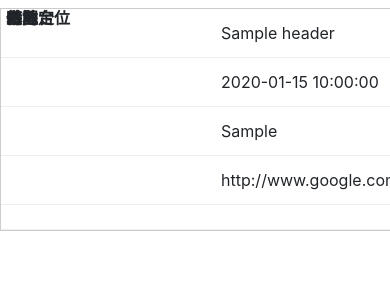
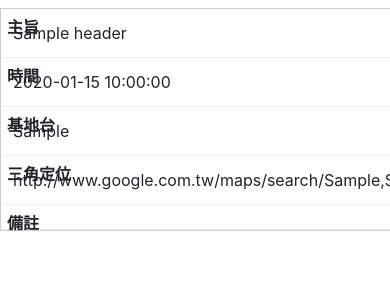
Before and after one commit to latteouka/loccib-frontend, a Flask app: template templates/records.html in a window 390 px wide; the page is wider, and only the part inside the window is pictured. Shown: the top 300 px of that part. Run offline with Flask 2, Linux system fonts and the light colour scheme; the template is opened without the code that fills it: most values are stand-ins (such as "Sample title", 1, 10 or a date in 2020); some libraries are stand-ins or nearby versions.

Commit message:
make it better

```diff
--- a/static/mystyle.css
+++ b/static/mystyle.css
@@ -23,8 +23,8 @@
 		/* Behave  like a "row" */
 		border: none;
 		border-bottom: 1px solid #eee;
-		padding-left: 50%;
-		white-space: nowrap;
+		position: relative;
+		white-space: normal;
 		text-align:left;
 
 	}
```
